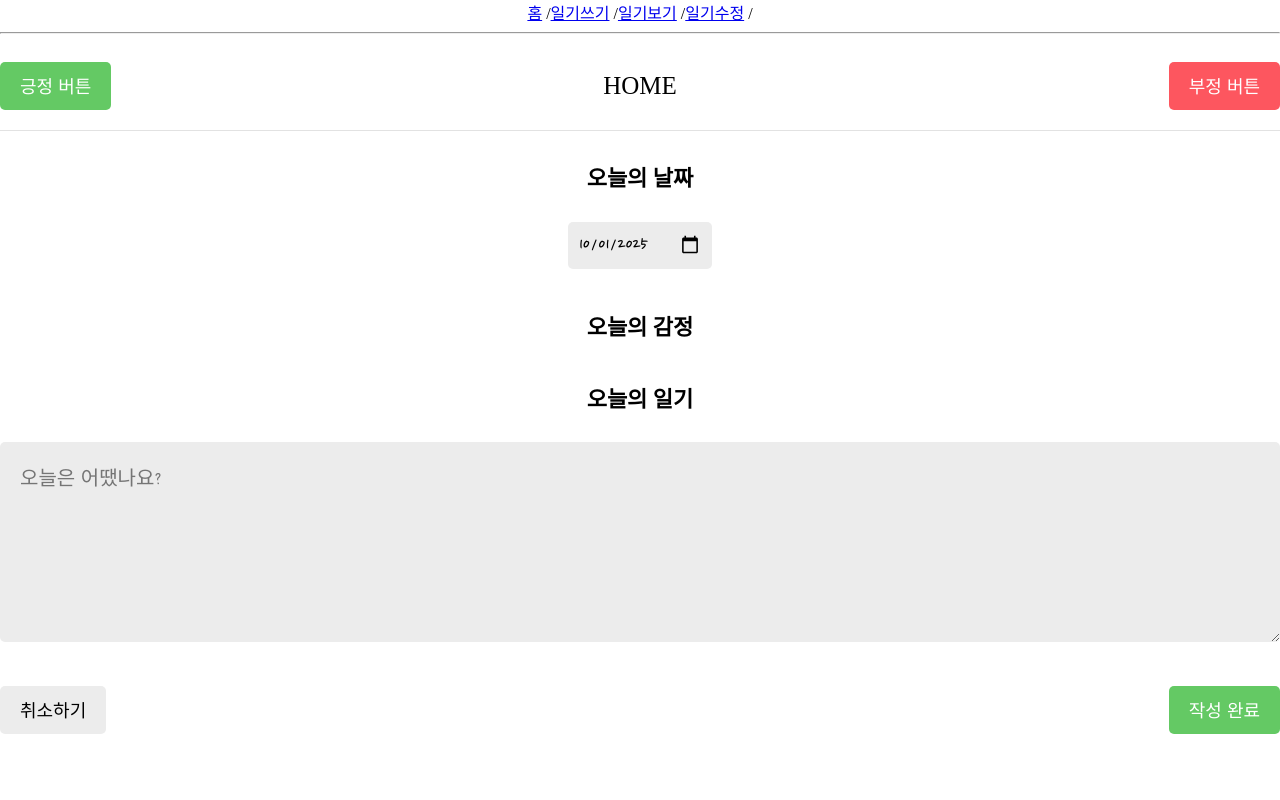
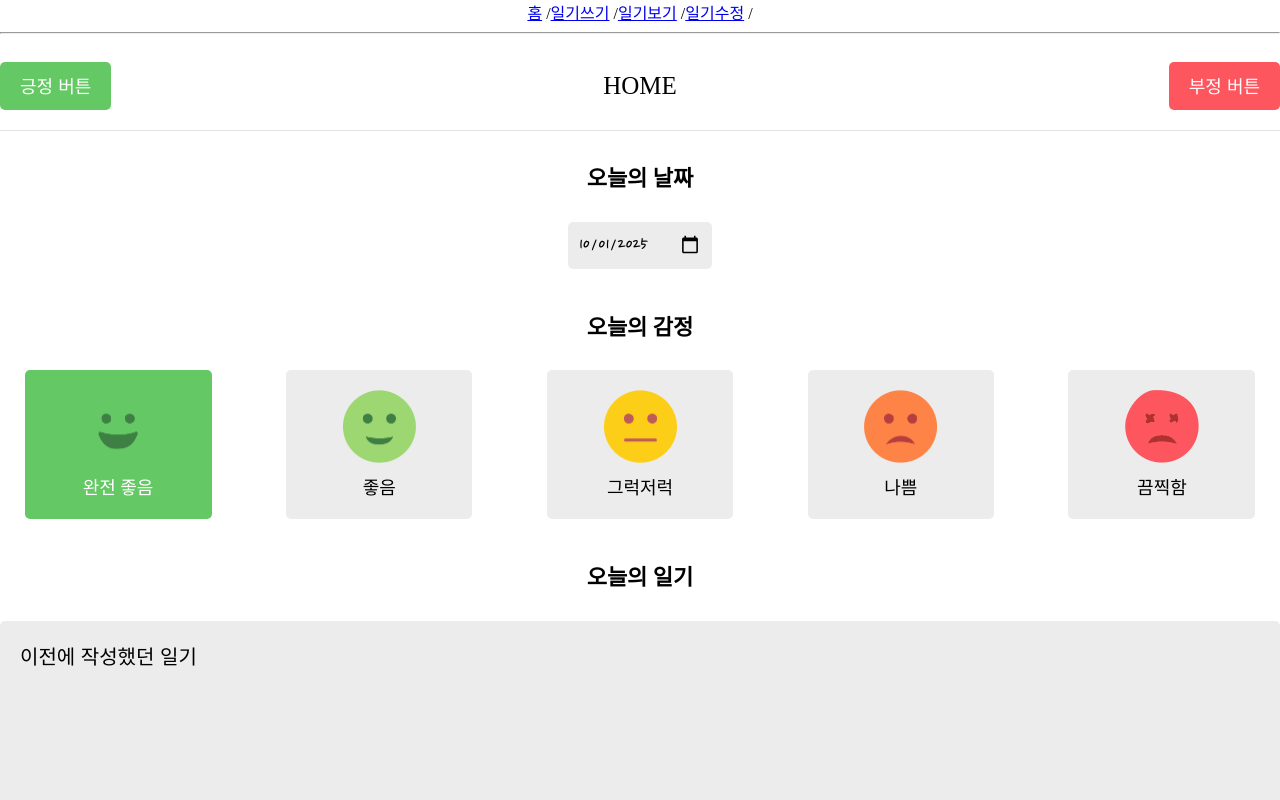
Before and after one commit to gyojincompany/react_project3_emotion_diary-20251001, a React (Create React App) app: page / in a window 1280 px wide. Shown: the top 800 px of the page. Built offline with nearby package versions, Linux system fonts and the light colour scheme; a web font is replaced by a local one.

Commit message:
Editor에서 일기수정기능 추가

```diff
--- a/src/component/Editor.css
+++ b/src/component/Editor.css
@@ -38,3 +38,9 @@
     align-items: center;
     justify-content: space-between;
 }
+
+.Editor .emotion_list_wrapper {
+    display: flex;
+    gap: 2%;
+    justify-content: space-around;
+}
--- a/src/component/Editor.js
+++ b/src/component/Editor.js
@@ -1,8 +1,10 @@
-import { useState } from "react";
+import { useEffect, useState } from "react";
 import "./Editor.css"
-import { getFormattedDate } from "../util";
+import { emotionList, getFormattedDate } from "../util";
 import Button from "./Button";
 import { useNavigate } from "react-router-dom";
+import { getEmotionImgById } from "../util";
+import EmotionItem from "./EmotionItem";
 
 
 //props initData->입력창 또는 수정창에서 다르게 보여질 입력내용
@@ -48,6 +50,27 @@ const Editor = ({initData, onSubmit}) => {
         //window.history.go(-1);
     }
 
+    //이미지가 클릭 이벤트 핸들러
+    const handleChangeEmotion = (emotionId) => {
+        setState({ //state 객체 내의 emotionId의 속성값 변경하기
+            ...state,
+            emotionId
+        });
+    }
+
+    useEffect(()=> {
+        //initData 존재 여부 확인->true->initData props 상위 컴포넌트에 전달됨
+        //initData가 존재하면 일기 수정, 존재하지 않으면 새 글 쓰기
+        //initData이 존재하면 현재 보여지는 내용이 initData의 내용이어야 함
+        if(initData) { //참이면->수정하기 실행, 거짓이면->새글쓰기 쓰기
+            setState({ //state 객체 내의 날짜 속성값 변경하기
+            ...initData,
+            date : getFormattedDate(new Date(parseInt(initData.date)))
+            //date값->getTime()->정수->날짜형식->yyyy-mm-dd 로 변경
+        });
+        }
+    },[initData]);//initData는 처음 들어올때 1번만 변경->useEffect는 1번만 실행
+
     return (
         <div className="Editor">
             <div className="editor_section">
@@ -60,6 +83,11 @@ const Editor = ({initData, onSubmit}) => {
             <div className="editor_section">
                 <h4>오늘의 감정</h4>
                 {/* 감정 이미지 선택창 */}
+                <div className="input_wrapper emotion_list_wrapper">
+                   {emotionList.map((item)=>(
+                        <EmotionItem key={item.id} {...item} onClick={handleChangeEmotion} isSelected={item.id === state.emotionId} />
+                   ))}
+                </div>
             </div>
             <div className="editor_section">
                 <h4>오늘의 일기</h4>
--- /dev/null
+++ b/src/component/EmotionItem.css
@@ -0,0 +1,47 @@
+.EmotionItem {
+    cursor: pointer;
+    border-radius: 5px;
+    padding: 20px;
+    display: flex;
+    flex-direction: column;
+    justify-content: center;
+    align-items: center;
+}
+
+.EmotionItem img {
+    width: 50%;
+    margin-bottom: 10px;
+}
+
+.EmotionItem span {
+    font-size: 18px;
+}
+
+.EmotionItem_off {
+    background-color: #ececec;
+}
+
+.EmotionItem_on_1 {
+    background-color: #64c964;
+    color: white;
+}
+
+.EmotionItem_on_2 {
+    background-color: #9dd772;
+    color: white;
+}
+
+.EmotionItem_on_3 {
+    background-color: #fdce17;
+    color: white;
+}
+
+.EmotionItem_on_4 {
+    background-color: #fd8446;
+    color: white;
+}
+
+.EmotionItem_on_5 {
+    background-color: #fd565f;
+    color: white;
+}
--- /dev/null
+++ b/src/component/EmotionItem.js
@@ -0,0 +1,16 @@
+import "./EmotionItem.css"
+
+const EmotionItem = ({id, img, name, onClick, isSelected}) => {
+    const handleOnClick = () => {
+        onClick(id);
+    }
+
+    return (
+        <div className={["EmotionItem", isSelected ? `EmotionItem_on_${id}`:`EmotionItem_off`].join(" ")} onClick={handleOnClick}>
+            <img alt={`emotion${id}`} src={img} />
+            <span>{name}</span>
+        </div>
+    );
+}
+
+export default EmotionItem;
--- a/src/pages/Home.js
+++ b/src/pages/Home.js
@@ -18,7 +18,13 @@ const Home = () => {
               leftChild={<Button type={"positive"} text={"긍정 버튼"} onClick={()=>{alert("positive button");}} />}
               rightChild={<Button type={"negative"} text={"부정 버튼"} onClick={()=>{alert("negative button");}} />}
             />
-            <Editor onSubmit={onSubmit}/>
+            <Editor initData={
+                {
+                    date:new Date().getTime(),
+                    emotionId:1,
+                    content: "이전에 작성했던 일기"
+                }
+            }  onSubmit={onSubmit} />
 
         </div>
     );
--- a/src/util.js
+++ b/src/util.js
@@ -53,3 +53,31 @@ export const getFormattedDate = (targetDate) => { //yyyy-mm-dd 포맷 변경 함
 
     return `${year}-${month}-${date}`;
 }
+
+export const emotionList = [
+    {
+        id:1,
+        name:"완전 좋음",
+        img: getEmotionImgById(1)
+    },
+    {
+        id:2,
+        name:"좋음",
+        img: getEmotionImgById(2)
+    },
+    {
+        id:3,
+        name:"그럭저럭",
+        img: getEmotionImgById(3)
+    },
+    {
+        id:4,
+        name:"나쁨",
+        img: getEmotionImgById(4)
+    },
+    {
+        id:5,
+        name:"끔찍함",
+        img: getEmotionImgById(5)
+    },
+];
```
